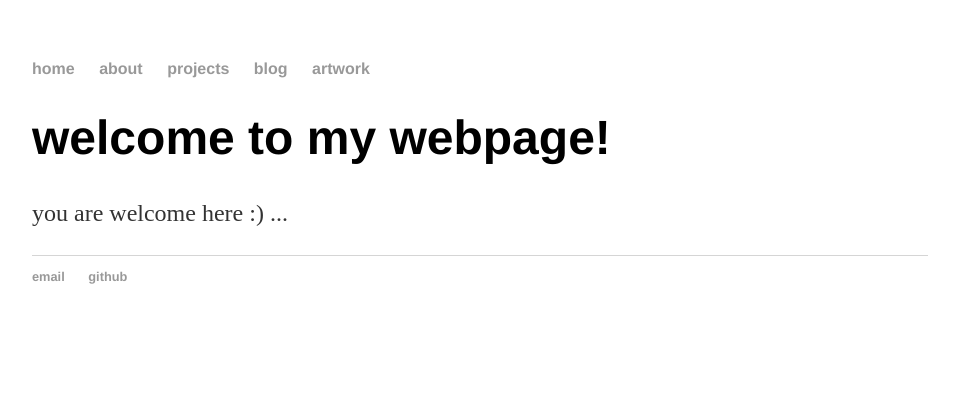
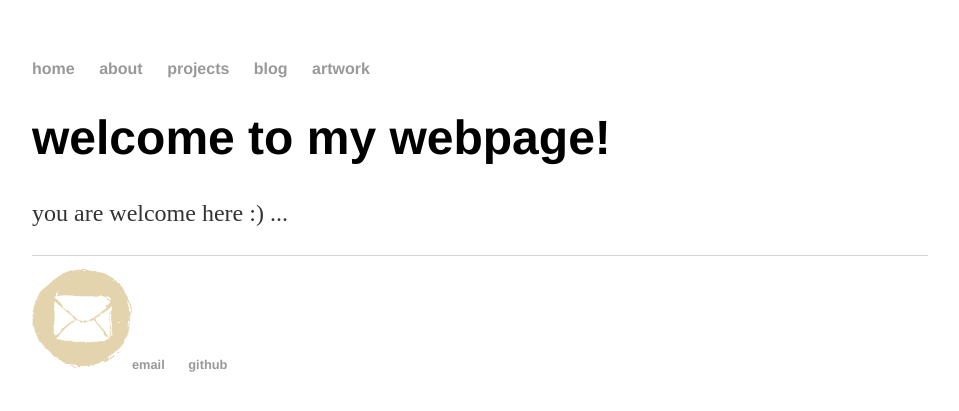
Before and after one commit to alexisbcook/old_alexisbcook.github.io, a Jekyll site: the page index.html, which Jekyll copies as it is, in a window 1280 px wide. Shown: the top 411 px of the page, without its empty margins (160-1119 px from the left). Built offline with Jekyll 4.4.1, drawn with Linux system fonts in a browser that asks for light colours.

Commit message:
Update index.html

```diff
--- a/index.html
+++ b/index.html
@@ -23,7 +23,7 @@
 		</div><!-- /.container -->
 		<footer>
     		<ul>
-        		<li><a href="mailto:alexis.cook@gmail.com">email</a></li>
+        		<li><a href="mailto:alexis.cook@gmail.com"><img border="0" alt="email" src="/icons/email.png" width="100" height="100">email</a></li>
         		<li><a href="https://github.com/alexisbcook">github</a></li>
 			</ul>
 		</footer>
```
